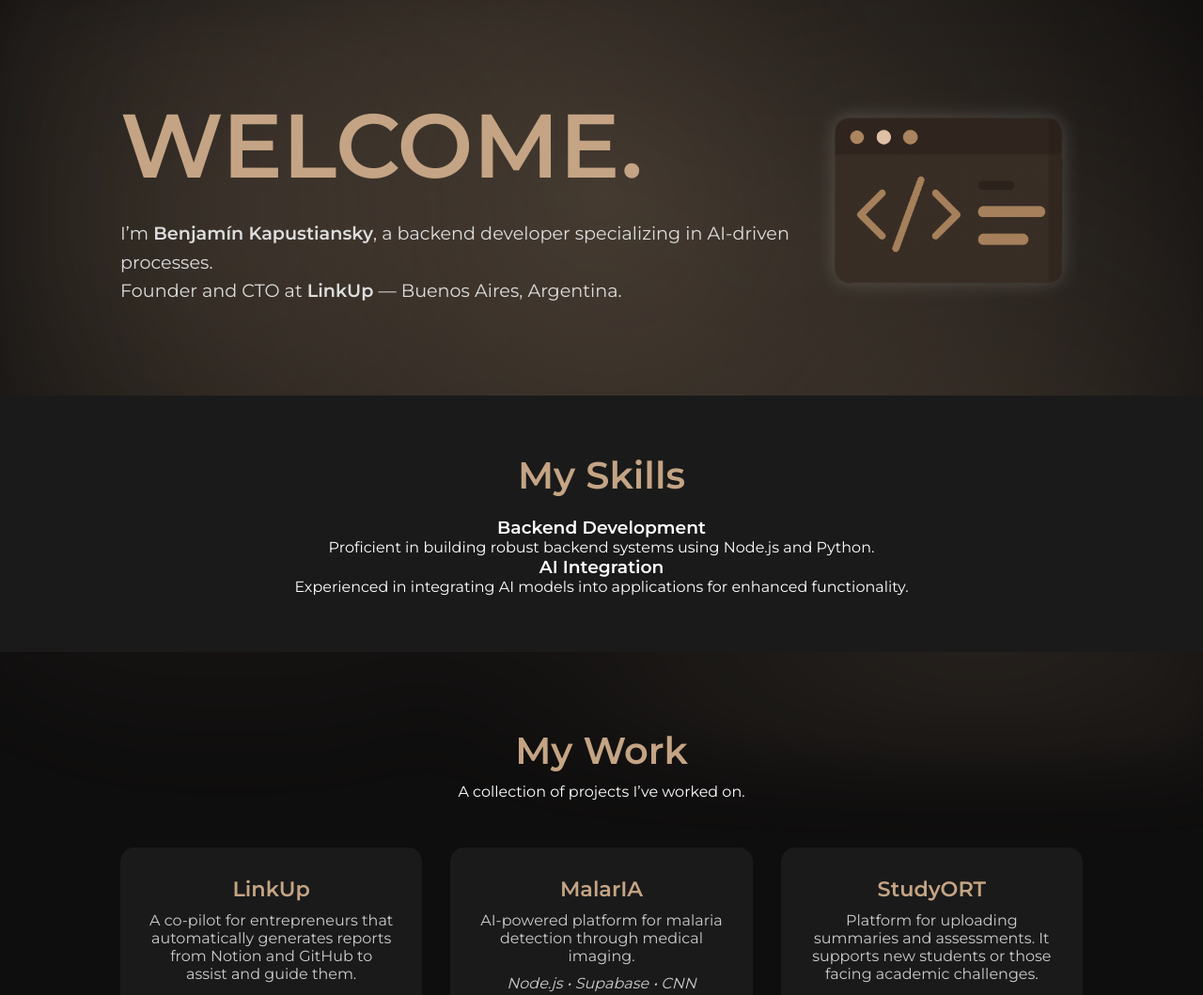
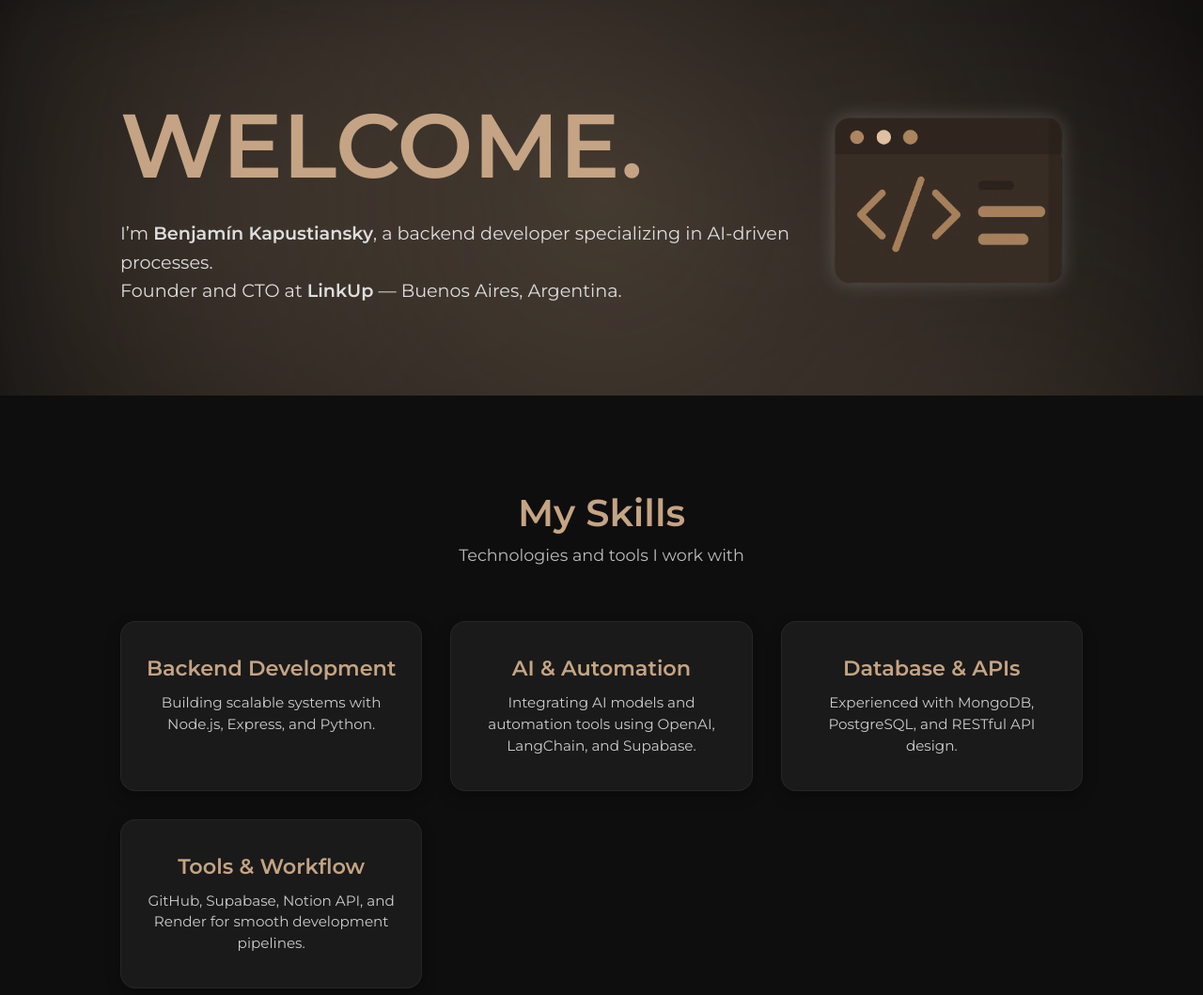
Before and after one commit to benjokapu/portfolio, a plain HTML site: page index.html in a window 1280 px wide. Shown: the top 1059 px of the page at 94% size. Drawn offline with Linux system fonts and the light colour scheme.

Commit message:
ahi quedo mas lindo!

```diff
--- a/index.html
+++ b/index.html
@@ -22,17 +22,27 @@
     </div>
   </section>
 
+
   <!-- MY SKILLS -->
-  <section class="skills">
+  <section class="skills fade-slide">
     <h2>My Skills</h2>
+    <p class="skills-subtitle">Technologies and tools I work with</p>
     <div class="skills-grid">
       <div class="skill-card">
         <h3>Backend Development</h3>
-        <p>Proficient in building robust backend systems using Node.js and Python.</p>
+        <p>Building scalable systems with Node.js, Express, and Python.</p>
       </div>
-      <div class="skill-card  ">
-        <h3>AI Integration</h3>
-        <p>Experienced in integrating AI models into applications for enhanced functionality.</p>
+      <div class="skill-card">
+        <h3>AI & Automation</h3>
+        <p>Integrating AI models and automation tools using OpenAI, LangChain, and Supabase.</p>
+      </div>
+      <div class="skill-card">
+        <h3>Database & APIs</h3>
+        <p>Experienced with MongoDB, PostgreSQL, and RESTful API design.</p>
+      </div>
+      <div class="skill-card">
+        <h3>Tools & Workflow</h3>
+        <p>GitHub, Supabase, Notion API, and Render for smooth development pipelines.</p>
       </div>
     </div>
   </section>
--- a/style.css
+++ b/style.css
@@ -119,37 +119,72 @@ body {
   0%, 100% { transform: translateY(0px); }
   50% { transform: translateY(-10px); }
 }
-/* ==== MY SKILLS ==== */
+
+/* chatgpt */
+/* ==== SKILLS SECTION ==== */
 .skills {
-  background: var(--card-bg);
-  padding: 60px 10%;
+  padding: 100px 10%;
+  background: var(--bg-dark);
   text-align: center;
+  position: relative;
+  z-index: 1;
 }
+
 .skills h2 {
   font-size: 2.5rem;
   color: var(--accent-brown);
-  margin-bottom: 20px;
+  margin-bottom: 10px;
 }
-.skills-list {
-  display: flex;
-  justify-content: center;
-  flex-wrap: wrap;
+
+.skills-subtitle {
+  color: #bbb;
+  font-size: 1.1rem;
+  margin-bottom: 60px;
+}
+
+.skills-grid {
+  display: grid;
+  grid-template-columns: repeat(auto-fit, minmax(250px, 1fr));
   gap: 30px;
-  margin-top: 40px;
 }
-.skill-item {
-  background: #222;
-  padding: 20px 30px;
-  border-radius: 10px;
-  font-size: 1.1rem;
+
+.skill-card {
+  background: var(--card-bg);
+  padding: 35px 25px;
+  border-radius: 16px;
+  transition: all 0.4s ease;
+  border: 1px solid rgba(255,255,255,0.05);
+  box-shadow: 0 6px 15px rgba(0,0,0,0.3);
+}
+
+.skill-card:hover {
+  transform: translateY(-10px);
+  box-shadow: 0 15px 30px rgba(0,0,0,0.45);
+}
+
+.skill-card h3 {
+  color: var(--accent-brown);
+  margin-bottom: 12px;
+  font-size: 1.4rem;
+}
+
+.skill-card p {
   color: #ccc;
-  box-shadow: 0 4px 8px rgba(0,0,0,0.3);
-  transition: transform 0.3s ease, box-shadow 0.3s ease;
+  line-height: 1.5;
+  font-size: 0.95rem;
 }
-.skill-item:hover {
-  transform: translateY(-8px);
-  box-shadow: 0 12px 24px rgba(0,0,0,0.5);
+
+/* Responsive */
+@media (max-width: 768px) {
+  .skills {
+    padding: 70px 6%;
+  }
+
+  .skills-grid {
+    gap: 20px;
+  }
 }
+
 
 
 
```
